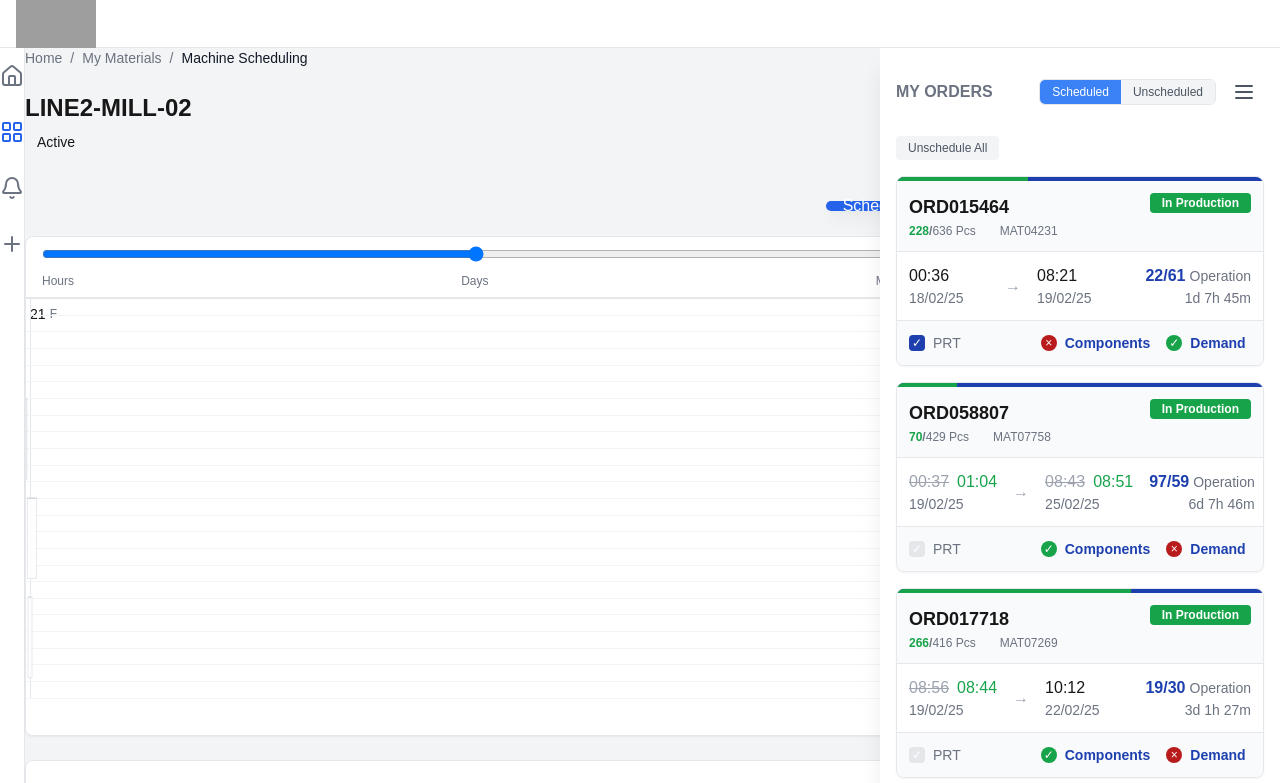
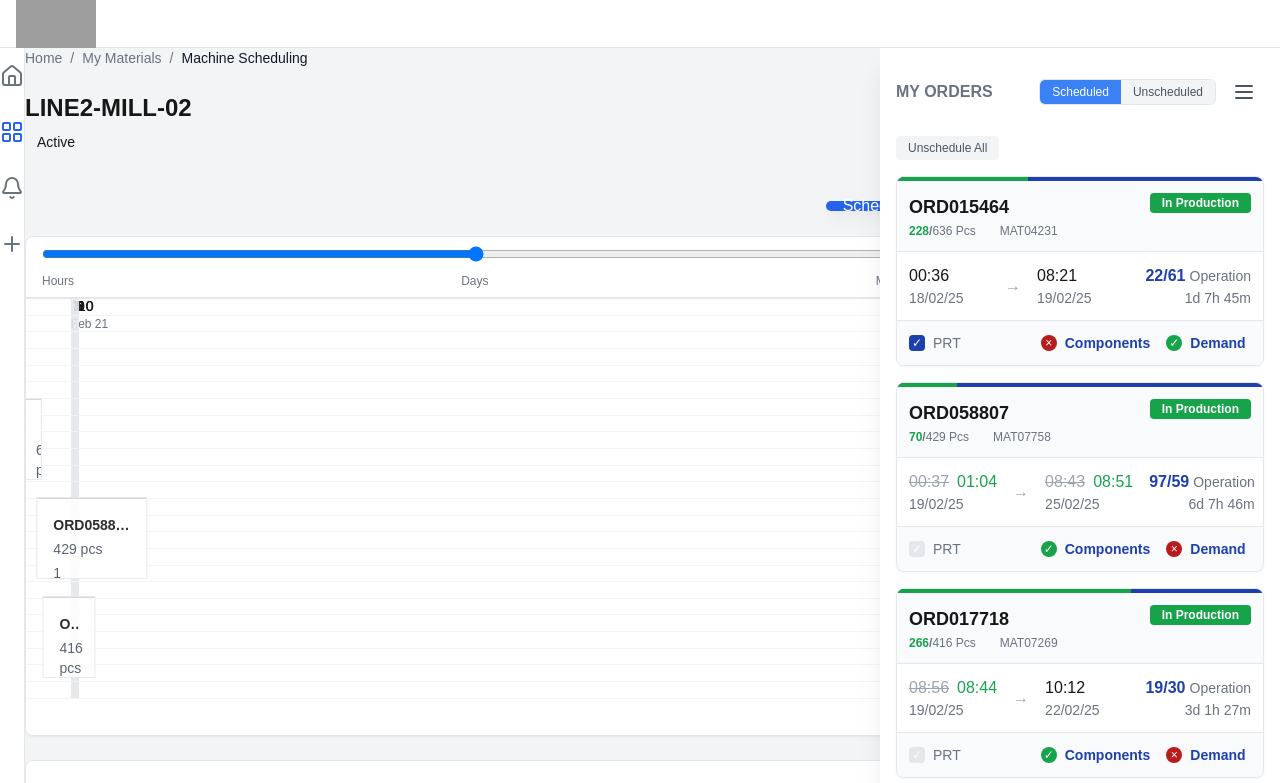
Before and after one commit to ilginarat/scheduling, a Next.js app: page / in a window 1280 px wide. Shown: the top 783 px of the page. Built offline with nearby package versions, Linux system fonts and the light colour scheme; grey boxes are pictures that could not be loaded.

Commit message:
small fixes

```diff
--- a/src/components/timeline/TimelineGrid.tsx
+++ b/src/components/timeline/TimelineGrid.tsx
@@ -111,10 +111,10 @@ const TimelineGrid: React.FC<TimelineGridProps> = ({
         );
         let columnsToShow: number;
 
-        if (scaleValue <= 43) {
+        if (scaleValue <= 53) {
             // Hour view
             columnsToShow = Math.ceil(totalTimeSpan / (60 * 60)); // Convert to hours
-            const calc = Math.ceil((columnsToShow * scaleValue) / 20000);
+            const calc = Math.ceil((columnsToShow * scaleValue) / 15000);
             const hoursPerGroup = Math.max(1, calc); // Group hours if too many
 
             //console.log("hoursPerGroup", hoursPerGroup);
@@ -228,7 +228,7 @@ const TimelineGrid: React.FC<TimelineGridProps> = ({
         index: number,
         groups: DateGroup[]
     ) => {
-        if (scale <= 43) {
+        if (scale <= 53) {
             // Hour view: show only start time
             const startTime = format(group.start, "H");
             const isNewDay =
```
